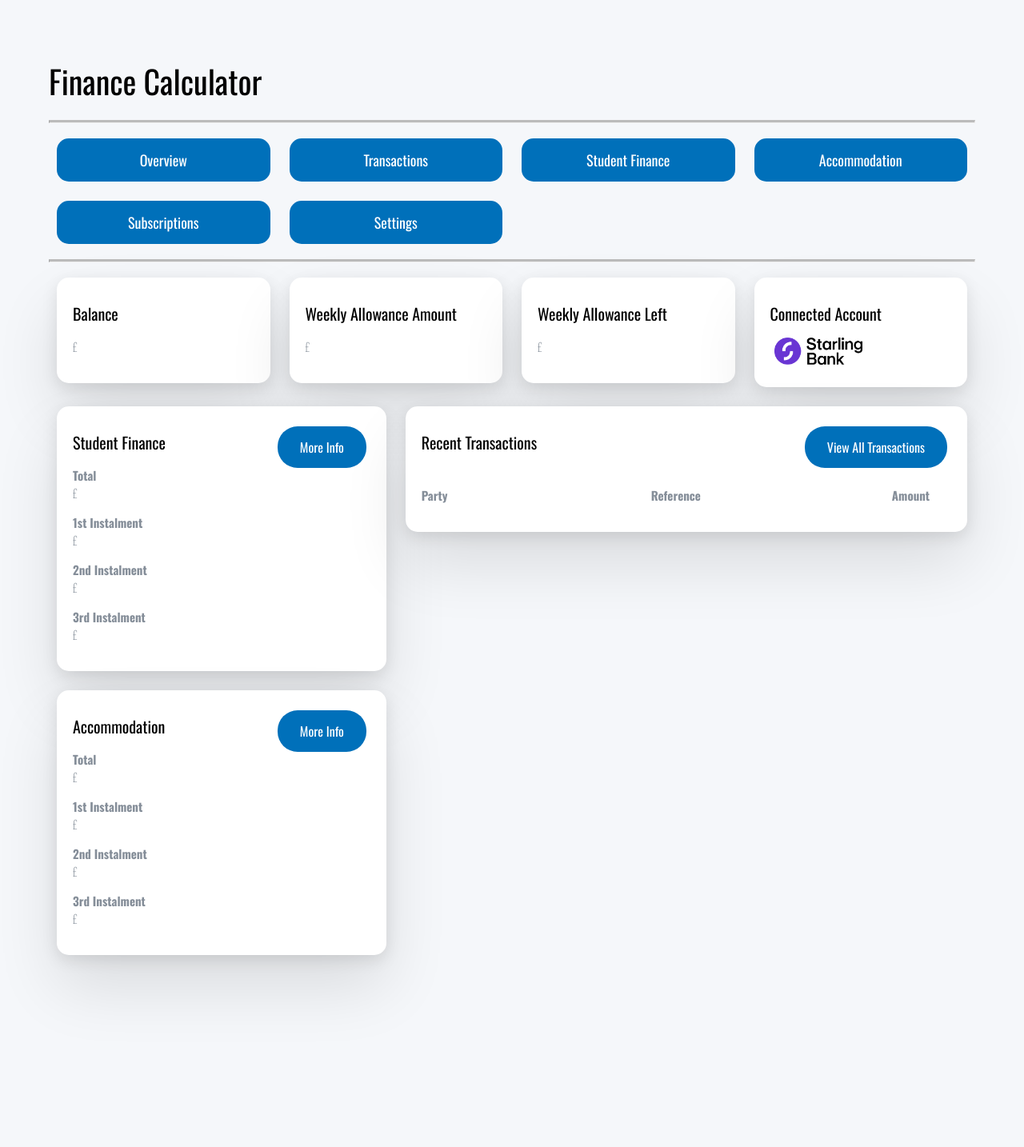
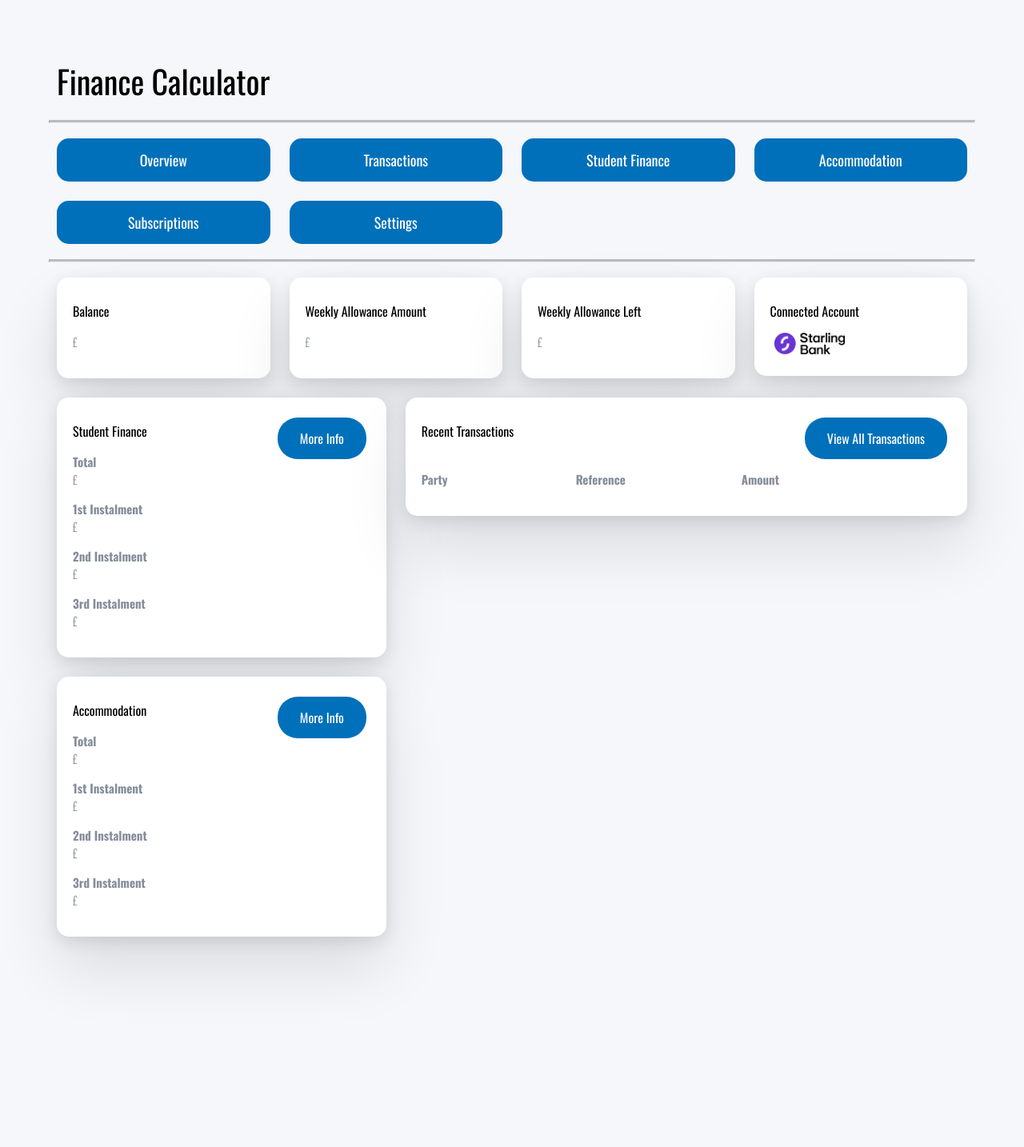
Before and after one commit to Jelly-exe/FinanceApplication, a Flask app: template templates/overview.html in a window 1280 px wide. Shown: the top 1434 px of the page at 80% size. After the commit the page ends 1215 px from the top, so only its background shows below. Run offline with Flask 2, Linux system fonts and the light colour scheme; the template is opened without the code that fills it, so the values that code supplies are empty; parts of the project's set-up code (start-up, migrations or seed data) failed here and were passed over.

Commit message:
Adjust font weight, card font size and <p> font weight

```diff
--- a/static/styles/overview.css
+++ b/static/styles/overview.css
@@ -33,10 +33,11 @@ td {
 
 .title {
   font-size: 40px;
+  margin: 1rem;
   /*text-align: center;*/
 }
 p {
-  font-weight: 200;
+  font-weight: 300;
 }
 
 .empty-card {
@@ -45,7 +46,7 @@ p {
   margin: 1rem;
 }
 .card {
-  font-size: 10px;
+  font-size: 8px;
   width: calc(100% - 6rem); /* 4 + (2 x Margin) = The Value in em */
   box-shadow: 0 40px 80px 0 rgba(0, 0, 0, 0.11), 0 6px 20px 0 rgba(0, 0, 0, 0.1);
   text-align: left;
@@ -58,10 +59,6 @@ p {
 .card p {
   color: #858e99;
   font-size: 15px;
-}
-
-.card .bigger {
-  font-size: 20px;
 }
 
 .card .heading {
```
